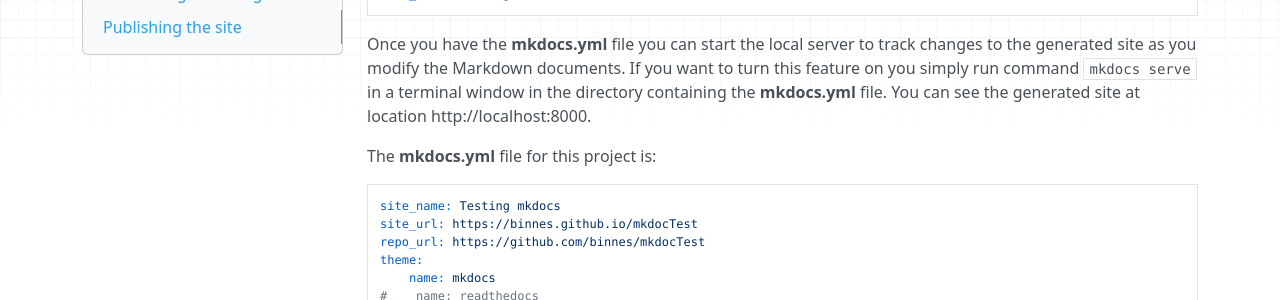
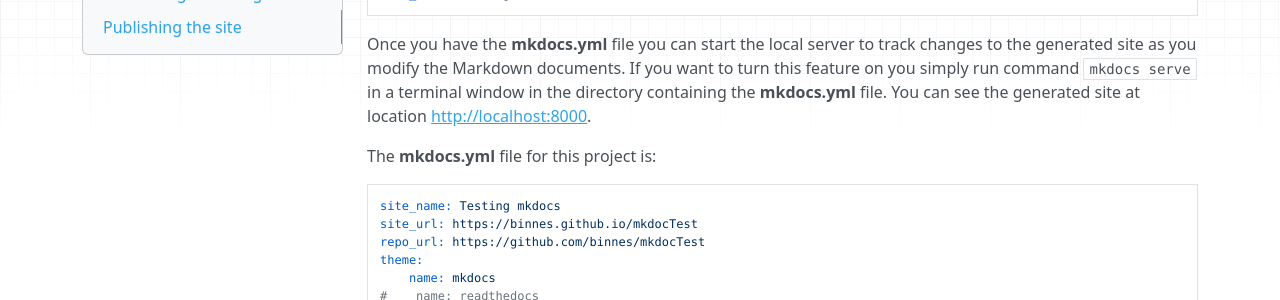
Before and after one commit to binnes/mkdocTest, an MkDocs documentation site: the page built from docs/MkDocs.md, in a window 1280 px wide and 900 px high, scrolled down 310 px. Shown: the part 179-479 px from the top of the window. Built offline with MkDocs 1.6.1, drawn with Linux system fonts in a browser that asks for light colours; nearby versions of some CDN libraries; part of the change alters nothing that is shown.

````diff
--- a/docs/MkDocs.md
+++ b/docs/MkDocs.md
@@ -14,7 +14,7 @@ MkDocs is configured using a file named **mkdocs.yml** located in the root direc
 site_name: Testing mkdocs
 ```
 
-Once you have the **mkdocs.yml** file you can start the local server to track changes to the generated site as you modify the Markdown documents.  If you want to turn this feature on you simply run command ```mkdocs serve``` in a terminal window in the directory containing the **mkdocs.yml** file.  You can see the generated site at location http://localhost:8000.
+Once you have the **mkdocs.yml** file you can start the local server to track changes to the generated site as you modify the Markdown documents.  If you want to turn this feature on you simply run command ```mkdocs serve``` in a terminal window in the directory containing the **mkdocs.yml** file.  You can see the generated site at location [http://localhost:8000](http://localhost:8000).
 
 The **mkdocs.yml** file for this project is:
 
````
